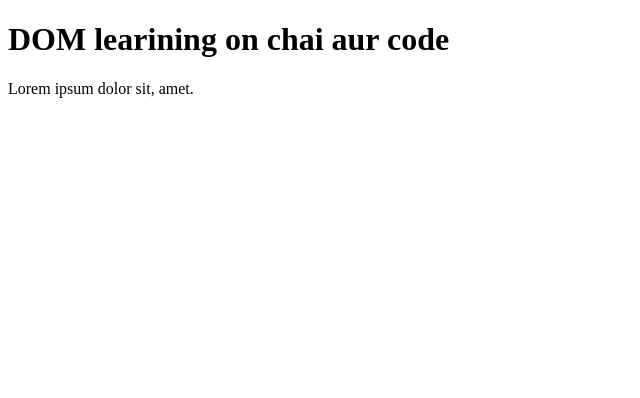
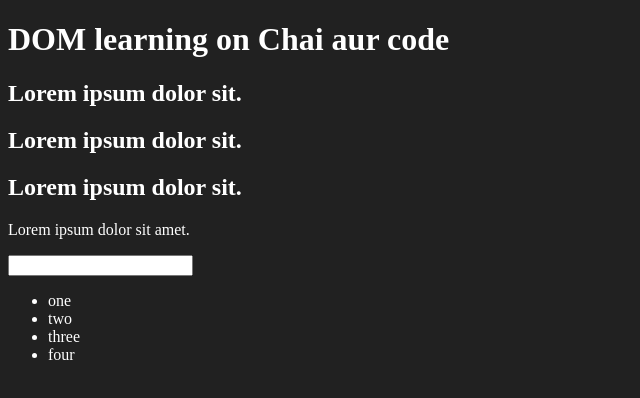
Before and after one commit to kishangupta2023/js, a plain HTML site: page 06_DOM/one.html in a window 1280 px wide. Shown: the whole page, without its empty margins (0-640 px from the left). Drawn offline with Linux system fonts and the light colour scheme.

Commit message:
basics of dom

```diff
--- a/06_DOM/one.html
+++ b/06_DOM/one.html
@@ -2,14 +2,30 @@
 <html lang="en">
 <head>
     <meta charset="UTF-8">
-    <title>DOM Learning</title>
+
+    <title>DOM learning</title>
+    <style>
+        .bg-black{
+            background-color: #212121;
+            color: #fff;
+        }
+    </style>
 </head>
-<body>
-    <div class="bg-black">
-        <h1 class="heading">DOM learining on chai aur code</h1>
-        <p>Lorem ipsum dolor sit, amet.</p>
+<body class="bg-black">
+    <div >
+        <h1  id="title" class="heading">DOM learning on Chai aur code <span style="display: none;">test text</span></h1>
+        <h2>Lorem ipsum dolor sit.</h2>
+        <h2>Lorem ipsum dolor sit.</h2>
+        <h2>Lorem ipsum dolor sit.</h2>
+        <p>Lorem ipsum dolor sit amet.</p>
+        <input type="password" name="" id="">
 
+        <ul>
+            <li class="list-item">one</li>
+            <li class="list-item">two</li>
+            <li class="list-item">three</li>
+            <li class="list-item">four</li>
+        </ul>
     </div>
-
 </body>
 </html>
```
